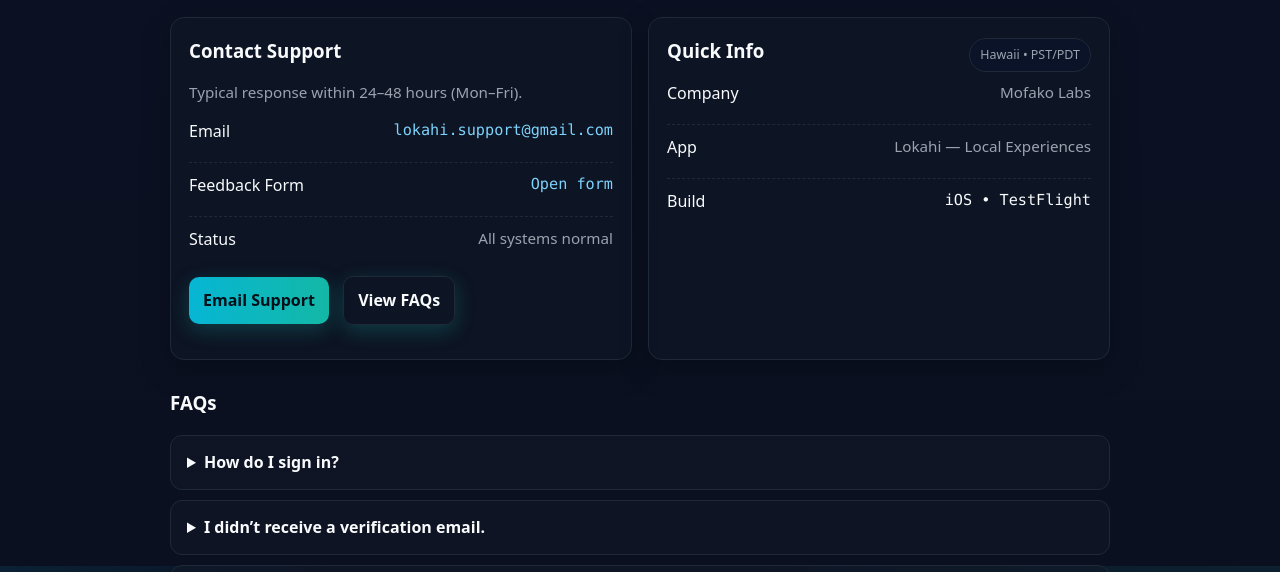
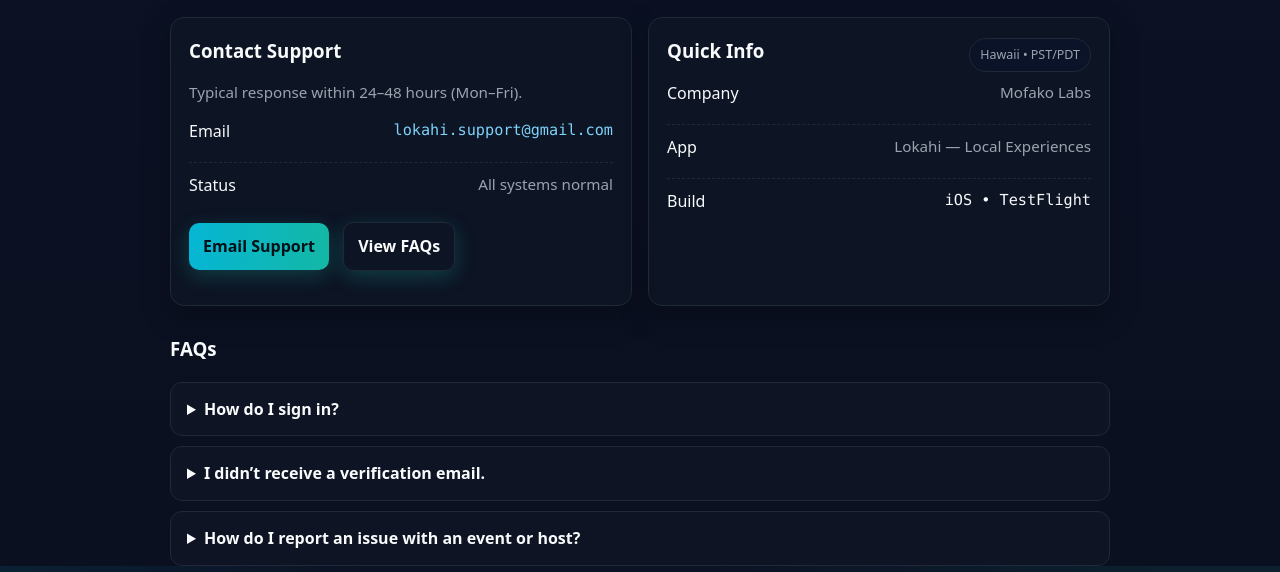
Before and after one commit to DipoDM/lokahi-support, a plain HTML site: page index.html in a window 1280 px wide. Shown: the part 234-806 px from the top of the page. Drawn offline with Linux system fonts and the light colour scheme.

Commit message:
Removed feedback from

```diff
--- a/index.html
+++ b/index.html
@@ -128,10 +128,10 @@
             <span>Email</span>
             <a class="mono" href="mailto:lokahi.support@gmail.com">lokahi.support@gmail.com</a>
           </div>
-          <div class="kv">
-            <span>Feedback Form</span>
+          <!-- <div class="kv">
+            <span>Lokahi Form</span>
             <a class="mono" href="https://forms.gle/your-google-form" target="_blank" rel="noopener">Open form</a>
-          </div>
+          </div> -->
           <div class="kv">
             <span>Status</span>
             <span class="small">All systems normal</span>
```
